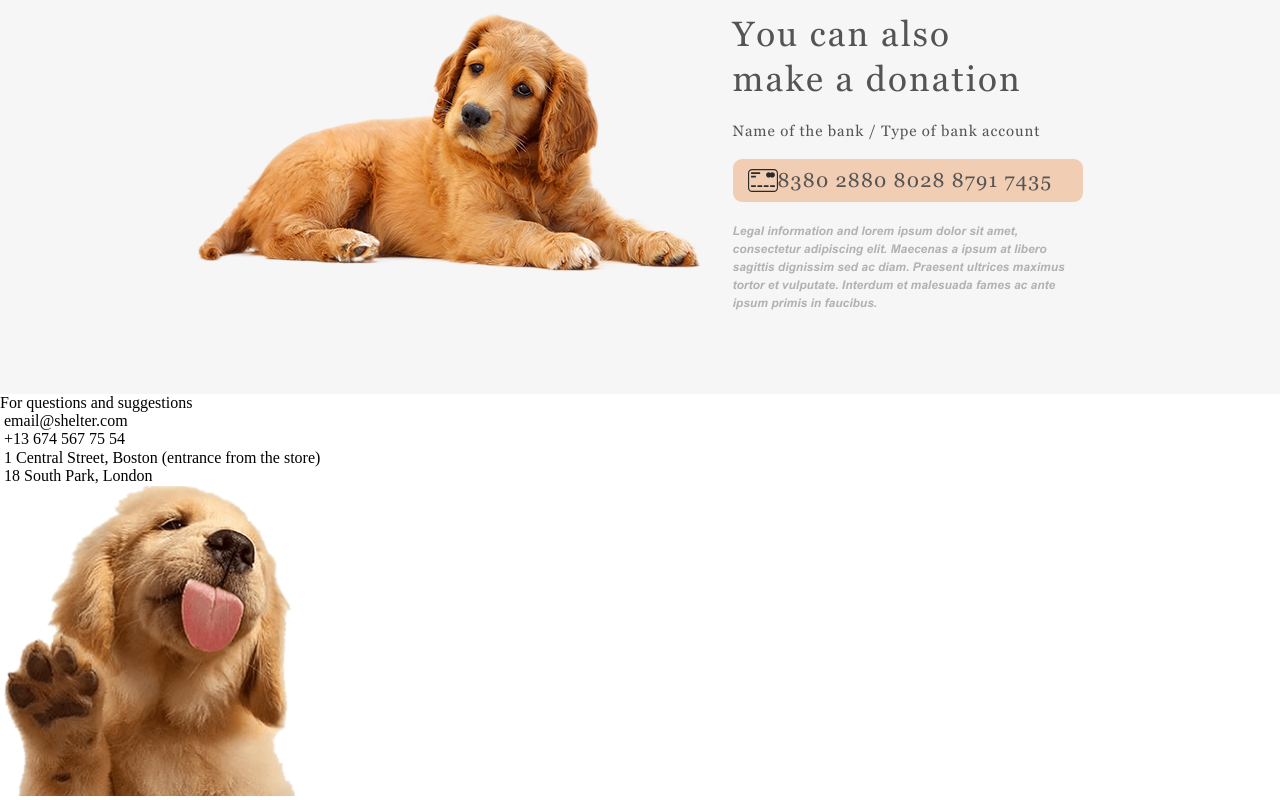
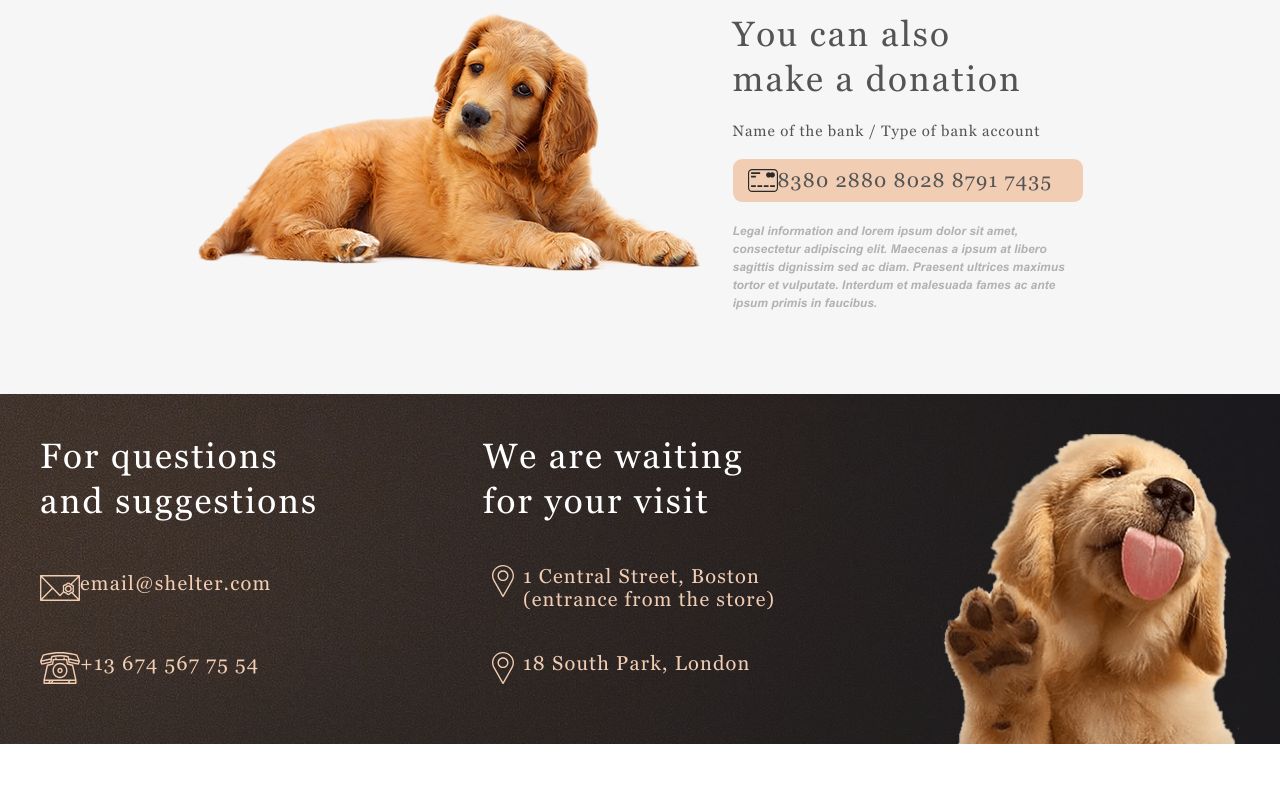
Before and after one commit to LinaSafina/Dog-Shelter, a website: page shelter/pages/main/index.html in a window 1280 px wide. Shown: the part 2983-3783 px from the top of the page. After the commit the page ends 3727 px from the top, so only its background shows below. Drawn offline with Linux system fonts and the light colour scheme; files whose address does not match are found by name.

Commit message:
feat: add styles to footer

```diff
--- a/shelter/pages/main/index.html
+++ b/shelter/pages/main/index.html
@@ -200,24 +200,46 @@
     <footer>
       <div>
         <div class="contacts">
-          <span>For questions and suggestions</span>
+          <h3>
+            For questions<br />
+            and suggestions
+          </h3>
           <div class="mail">
-            <img />
-            <span>email@shelter.com</span>
+            <img
+              src="../../assets/icons/main/icon-email.svg"
+              alt="email icon"
+            />
+            <h4>email@shelter.com</h4>
           </div>
           <div class="phone">
-            <img />
-            <span>+13 674 567 75 54</span>
+            <img
+              src="../../assets/icons/main/icon-phone.svg"
+              alt="phone icon"
+            />
+            <h4>+13 674 567 75 54</h4>
           </div>
         </div>
         <div class="locations">
+          <h3>
+            We are waiting<br />
+            for your visit
+          </h3>
           <div class="boston">
-            <img />
-            <span>1 Central Street, Boston (entrance from the store)</span>
+            <img
+              src="../../assets/icons/main/icon-marker.svg"
+              alt="location marker icon"
+            />
+            <h4>
+              1 Central Street, Boston<br />
+              (entrance from the store)
+            </h4>
           </div>
           <div class="london">
-            <img />
-            <span>18 South Park, London </span>
+            <img
+              src="../../assets/icons/main/icon-marker.svg"
+              alt="location marker icon"
+            />
+            <h4>18 South Park, London</h4>
           </div>
         </div>
         <img src="../../assets/images/main/footer-puppy.png" alt="a puppy" />
--- a/shelter/sass/layout/_footer.scss
+++ b/shelter/sass/layout/_footer.scss
@@ -0,0 +1,33 @@
+footer {
+  background-image: url('../../assets/images/main/footer-background.png');
+  & > div {
+    padding: 40px 40px 0;
+    display: flex;
+    justify-content: space-between;
+    & > div {
+      display: flex;
+      flex-direction: column;
+      justify-content: space-between;
+      margin-bottom: 60px;
+      h3 {
+        @include h3();
+        color: $color-light-xl;
+      }
+      div {
+        display: flex;
+        img {
+          width: 40px;
+          height: 32px;
+        }
+        h4 {
+          @include h4();
+          color: $color-primary;
+        }
+      }
+    }
+    & > img {
+      width: 300px;
+      height: 310px;
+    }
+  }
+}
```
Also changed, not shown: shelter/pages/main/main.css, 1 other file.
